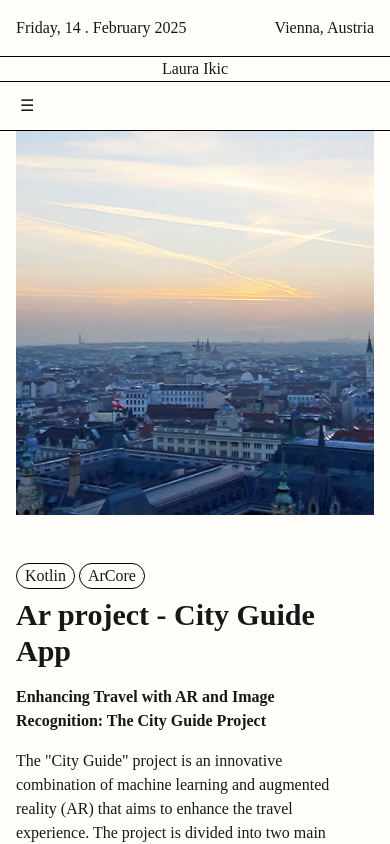
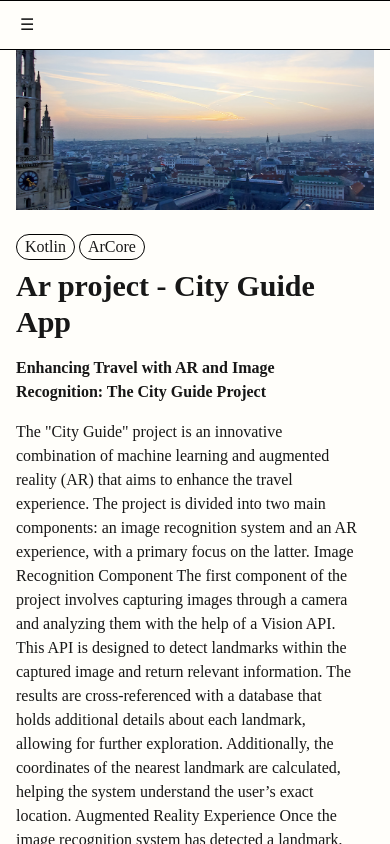
Before and after one commit to LauraIkic/portfolio, a Next.js app: page /projects/ar in a window 390 px wide. Shown: the top 844 px of the page. Built offline with nearby package versions, Linux system fonts and the light colour scheme.

Commit message:
Add fixes.

```diff
--- a/src/app/components/Header.tsx
+++ b/src/app/components/Header.tsx
@@ -19,12 +19,12 @@ const Header = () => {
 
     const monthName = monthNames[mm];
     return (
-        <div className="">
+        <div className="hidden md:block">
             <div className="flex justify-between md:font-bold p-4 border-b border-black">
                 <p>{weekdayName}, {dd} . {monthName} {yyyy}</p>
                 <p>Vienna, Austria</p>
             </div>
-            <div className="flex justify-center md:pt-12 md:pb-8  text-bold md:text-4xl">
+            <div className="flex justify-center md:pt-12 md:pb-8 text-bold md:text-4xl">
                 Laura Ikic
             </div>
         </div>
--- a/src/app/components/ImageGallery.tsx
+++ b/src/app/components/ImageGallery.tsx
@@ -25,7 +25,7 @@ const ImageGallery: React.FC<ImageGalleryProps> = ({ imageGallery }) => {
                             alt={image.tile}
                             width={500}
                             height={400}
-                            className="m-4 h-80 w-full"
+                            className="m-4 h-auto md:h-80 w-full"
                         />
                     </div>
                 ))}
--- a/src/app/experience/page.tsx
+++ b/src/app/experience/page.tsx
@@ -3,7 +3,7 @@ import {Item} from '../components/Item';
 import Link from "next/link";
 export default function Page() {
     return (
-        <div className="w-1/2 mx-auto">
+        <div className="lg:w-1/2 sm-w-full mx-auto">
             {experienceData.map((reference) => (
                 <Link href={reference.externalLink} key={reference.name} target="_blank">
                     <Item key={reference.name} project={reference} />
--- a/src/app/projects/[slug]/page.tsx
+++ b/src/app/projects/[slug]/page.tsx
@@ -21,7 +21,7 @@ export default function ProjectDetail() {
                 alt="Globe icon"
                 width={1700}
                 height={60}
-                className="mb-10 w-full object-cover h-96"
+                className="mb-4 md:mb-10 w-full object-cover md:h-96 h-40"
             />
             <div className="flex flex-col md:flex-row w-full md:w-8/12 mx-auto pb-32">
                 <div className="w-full md:w-3/4 mt-2 pr-4">
```
